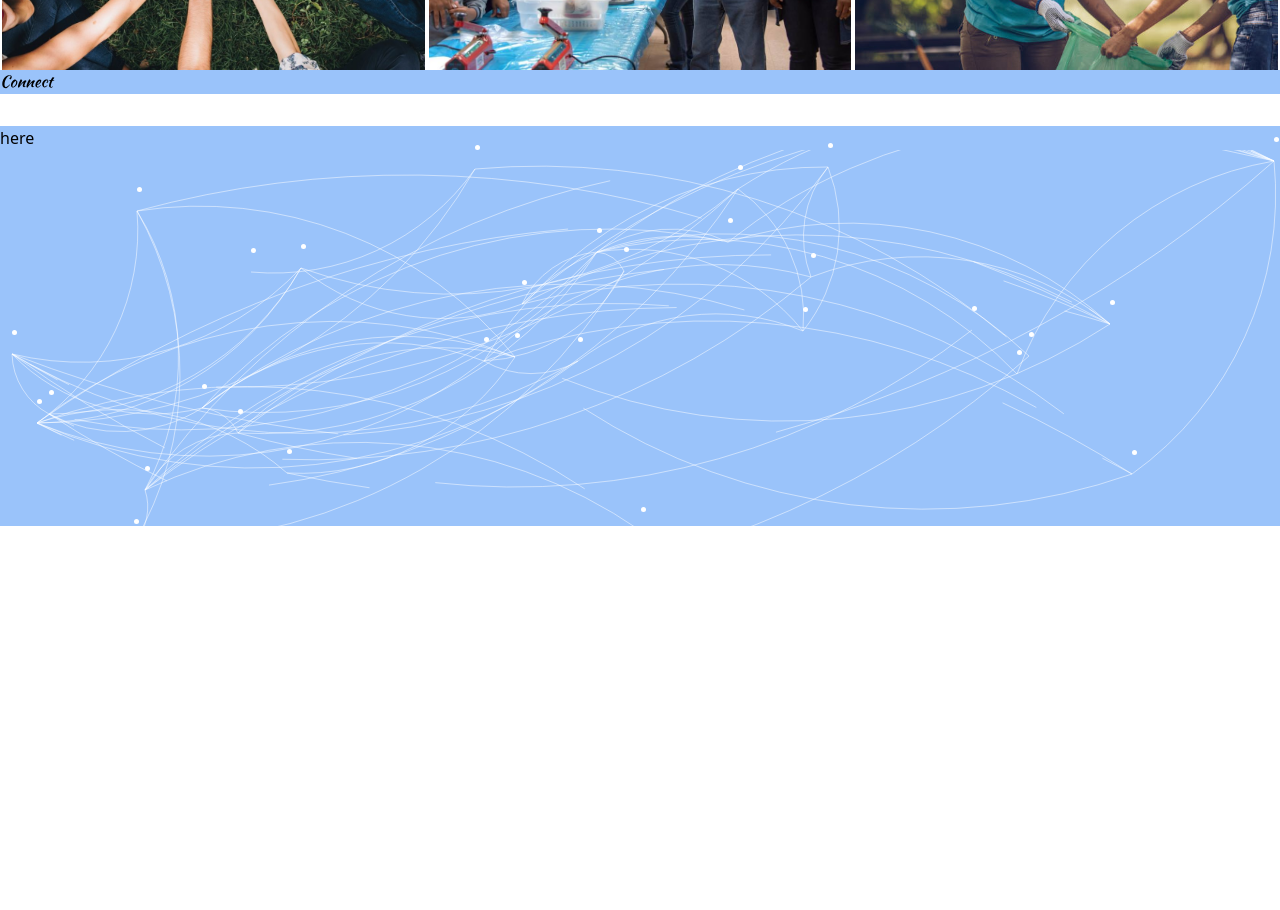
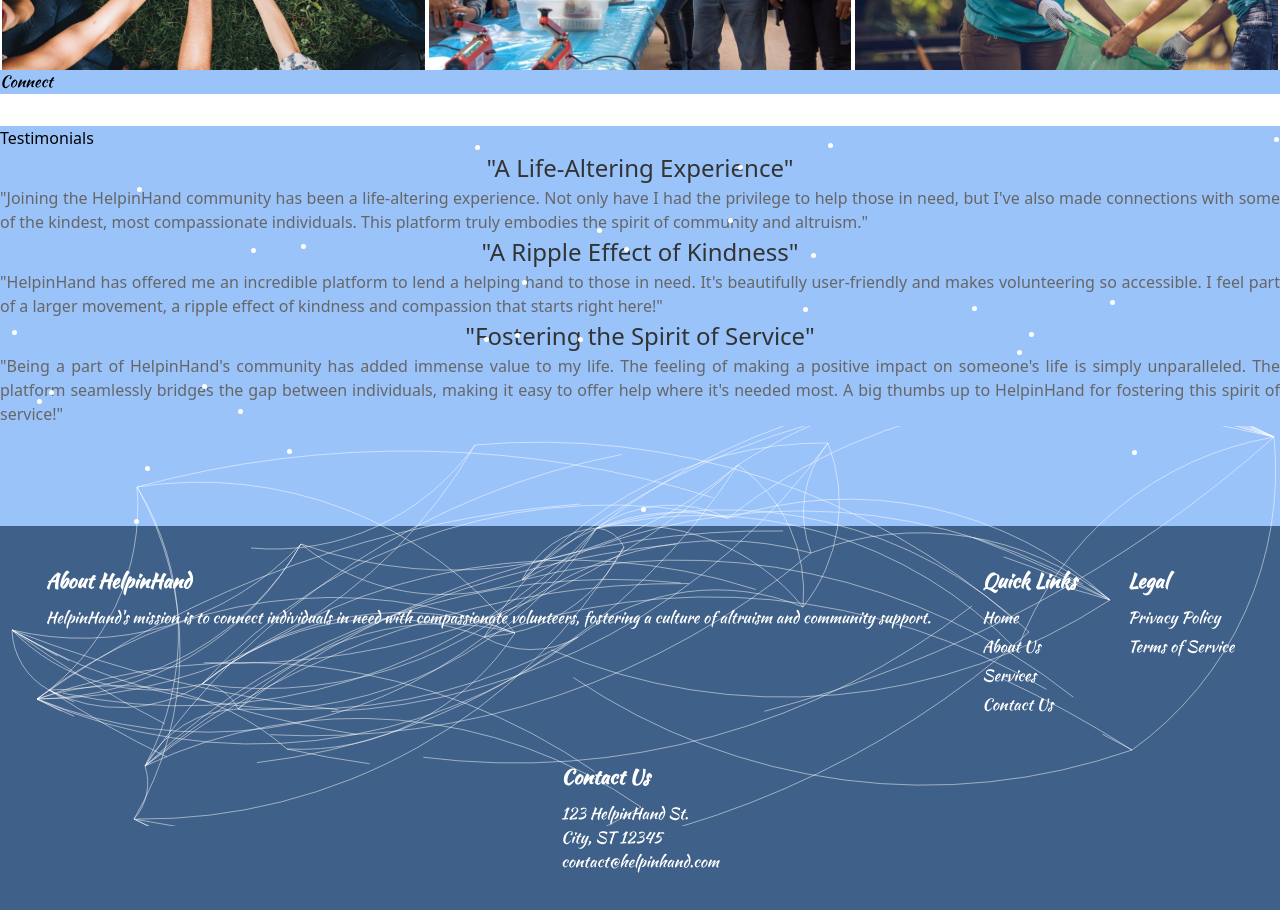
Before and after one commit to DanielcB123/helpinhandfrontend, a Vue app: page / in a window 1280 px wide. Shown: the part 1260-2170 px from the top of the page. Before the commit the page ends 1786 px from the top, so only its background shows below. Built offline with nearby package versions, Linux system fonts and the light colour scheme.

Commit message:
added footer and styled login modal

```diff
--- a/src/components/LandingPage.vue
+++ b/src/components/LandingPage.vue
@@ -74,7 +74,7 @@
 
     <!-- HOME -->
     <transition name="fade"  mode="out-in">
-      <div v-if="visibleSection === 'home'"  class="flex w-screen flex-grow bg-white">
+      <div v-if="visibleSection === 'home'"  class="w-screen bg-white">
         <div v-if="!isLargeScreen && 0" class="w-36 h-screen bg-cyan-100">side nav</div>
         <div class="w-screen h-auto" @scroll="handleScroll">
           <div class="w-full h-auto flex flex-wrap justify-around bg-white">
@@ -122,10 +122,26 @@
 
   <div class="half-screen" ref="container">
 
+<h1 class="absolute w-full flex justify-center text-2xl text-white">Testimonials</h1>
+<div class="ml-0 w-full h-auto m-12 p-3 rounded absolute flex justify-around">
 
-    <div class="bg-white bg-opacity-70 w-1/4 h-3/4 m-12 p-3 rounded absolute">
-      <h1>here</h1>
-    </div>
+<div class="w-1/4 p-5 rounded-md bg-white bg-opacity-50 z-100">
+    <h1 style="color: #333; font-size: 24px; text-align: center;">"A Life-Altering Experience"</h1>
+    <p style="font-size: 16px; color: #666; line-height: 1.5; text-align: justify;">
+      "Joining the HelpinHand community has been a life-altering experience. Not only have I had the privilege to help those in need, but I've also made connections with some of the kindest, most compassionate individuals. This platform truly embodies the spirit of community and altruism."    </p>
+</div>
+<div class="w-1/4 p-5 rounded-md bg-white bg-opacity-50 z-100">
+    <h1 style="color: #333; font-size: 24px; text-align: center;">"A Ripple Effect of Kindness"</h1>
+    <p style="font-size: 16px; color: #666; line-height: 1.5; text-align: justify;">
+      "HelpinHand has offered me an incredible platform to lend a helping hand to those in need. It's beautifully user-friendly and makes volunteering so accessible. I feel part of a larger movement, a ripple effect of kindness and compassion that starts right here!"    </p>
+</div>
+<div class="w-1/4 p-5 rounded-md bg-white bg-opacity-50 z-100">
+    <h1 style="color: #333; font-size: 24px; text-align: center;">"Fostering the Spirit of Service"</h1>
+    <p style="font-size: 16px; color: #666; line-height: 1.5; text-align: justify;">
+      "Being a part of HelpinHand's community has added immense value to my life. The feeling of making a positive impact on someone's life is simply unparalleled. The platform seamlessly bridges the gap between individuals, making it easy to offer help where it's needed most. A big thumbs up to HelpinHand for fostering this spirit of service!"    </p>
+</div>
+</div>
+
 
 
     <svg :width="width" :height="height">
@@ -160,20 +176,106 @@
             </div>
           </div>
         </div>
+
+<div class="mt-16 w-auto h-64 flex justify-center items-center ml-3 mr-8 mt-12">
+  <h6 class="text-8xl text-white" style="font-family: 'Kaushan Script', cursive;">
+
+
+<!-- Need to make footer a component to import -->
+    <footer class="footer bg-footer text-white">
+        <div class="footer-section">
+            <h2 class="footer-title">About HelpinHand</h2>
+            <p>HelpinHand's mission is to connect individuals in need with compassionate volunteers, fostering a culture of altruism and community support.</p>
+        </div>
+        <div class="footer-section">
+            <h2 class="footer-title">Quick Links</h2>
+            <a href="#">Home</a>
+            <a href="#">About Us</a>
+            <a href="#">Services</a>
+            <a href="#">Contact Us</a>
+        </div>
+        <div class="footer-section">
+            <h2 class="footer-title">Legal</h2>
+            <a href="#">Privacy Policy</a>
+            <a href="#">Terms of Service</a>
+        </div>
+        <div class="footer-section">
+            <h2 class="footer-title">Contact Us</h2>
+            <p>123 HelpinHand St.</p>
+            <p>City, ST 12345</p>
+            <p>contact@helpinhand.com</p>
+        </div>
+    </footer>
+
+  </h6>
+</div>
+
       </div>
     </transition>
 
+
+
+
+
+
     <!-- ABOUT -->
-    <transition name="fade"  mode="out-in">
-      <div v-if="visibleSection === 'about'" class="flex w-screen flex-grow bg-white">
+<transition name="fade"  mode="out-in">
+    <div v-if="visibleSection === 'about'" class="w-screen bg-white">
         <div v-if="!isLargeScreen && 0" class="w-36 h-screen bg-cyan-100">side nav</div>
-        <div class="w-screen h-auto" @scroll="handleScroll">
-          <div class="w-full h-auto flex flex-wrap justify-around bg-white">
-            About
-          </div>
+        <div class="w-screen h-[50vh]" @scroll="handleScroll">
+            <div class="w-full h-auto flex flex-wrap justify-around bg-white px-8 py-16">
+                <div class="w-full md:w-1/2">
+                    <img src="path_to_daniel_burgess_image" alt="Daniel Burgess" class="w-full h-auto rounded-full mb-8">
+                </div>
+                <div class="w-full md:w-1/2 md:pl-8">
+                    <h2 class="font-semibold text-xl mb-4">About Us</h2>
+                    <p class="text-gray-600 mb-4">
+                        [Your company name] was founded by Daniel Burgess with a mission to [insert mission statement here].
+                    </p>
+                    <p class="text-gray-600 mb-4">
+                        We believe in [insert core belief here]. Our dedication to [insert another value or vision here] sets us apart in the industry.
+                    </p>
+                    <p class="text-gray-600">
+                        With a relentless focus on [insert main area of focus here], we are committed to making a positive impact in [insert impact area here].
+                    </p>
+                </div>
+            </div>
         </div>
-      </div>
-    </transition>
+<div class="mt-6 w-auto h-64 bg-animation flex justify-center items-center ml-3 mr-8 mt-12">
+  <h6 class="text-8xl text-white" style="font-family: 'Kaushan Script', cursive;">
+
+
+<!-- Need to make footer a component to import -->
+    <footer class="footer bg-animation">
+        <div class="footer-section">
+            <h2 class="footer-title">About HelpinHand</h2>
+            <p>HelpinHand's mission is to connect individuals in need with compassionate volunteers, fostering a culture of altruism and community support.</p>
+        </div>
+        <div class="footer-section">
+            <h2 class="footer-title">Quick Links</h2>
+            <a href="#">Home</a>
+            <a href="#">About Us</a>
+            <a href="#">Services</a>
+            <a href="#">Contact Us</a>
+        </div>
+        <div class="footer-section">
+            <h2 class="footer-title">Legal</h2>
+            <a href="#">Privacy Policy</a>
+            <a href="#">Terms of Service</a>
+        </div>
+        <div class="footer-section">
+            <h2 class="footer-title">Contact Us</h2>
+            <p>123 HelpinHand St.</p>
+            <p>City, ST 12345</p>
+            <p>contact@helpinhand.com</p>
+        </div>
+    </footer>
+
+  </h6>
+</div>
+    </div>
+</transition>
+
 
 
 
@@ -677,4 +779,35 @@
     stroke-dashoffset: 0;
   }
 }
+.footer {
+    background-color: #f2f2f2;
+    padding: 20px;
+    color: white;
+    display: flex;
+    justify-content: space-around;
+    flex-wrap: wrap;
+}
+.footer-section {
+    margin: 20px;
+    font-size: 16px;
+}
+.footer-title {
+    font-weight: bold;
+    font-size: 20px;
+    color: white;
+    margin-bottom: 10px;
+}
+.footer-section a {
+    color: white;
+    text-decoration: none;
+    display: block;
+    margin-bottom: 5px;
+}
+.footer-section a:hover {
+    text-decoration: underline;
+}
+.bg-footer {
+    background-color: #3f6088;
+}
+
 </style>
--- a/src/components/LoginView.vue
+++ b/src/components/LoginView.vue
@@ -1,16 +1,33 @@
 <template>
-  <div class="bg-blue-500">
-    <h2 class="">Loginsss</h2>
-    <form @submit.prevent="login">
-      <input type="text" v-model="username" placeholder="Username" required>
-      <input type="password" v-model="password" placeholder="Password" required>
-      <button type="submit">Login</button>
-      <button type="button" @click="cancel">Cancel</button>
-    </form>
-    <p class="error" v-if="error">{{ error }}</p>
+  <div class="p-5 flex items-center justify-center custom-sky">
+    <div class="bg-white p-10 rounded shadow-3xl w-full">
+      <h2 class="text-center text-3xl font-extrabold text-gray-900 mb-7">Login</h2>
+      <form @submit.prevent="login">
+        <div class="space-y-6">
+          <div>
+            <label for="username" class="sr-only">Username</label>
+            <input id="username" type="text" v-model="username" required class="w-full px-3 py-2 placeholder-gray-500 border border-gray-300 rounded-md focus:outline-none focus:ring-blue-500 focus:border-blue-500 sm:text-sm" placeholder="Username">
+          </div>
+
+          <div>
+            <label for="password" class="sr-only">Password</label>
+            <input id="password" type="password" v-model="password" required class="w-full px-3 py-2 placeholder-gray-500 border border-gray-300 rounded-md focus:outline-none focus:ring-blue-500 focus:border-blue-500 sm:text-sm" placeholder="Password">
+          </div>
+
+          <div>
+            <button type="submit" class="w-full flex justify-center py-2 px-4 border border-transparent rounded-md shadow-sm text-sm font-medium text-white bg-blue-600 hover:bg-blue-700 focus:outline-none focus:ring-2 focus:ring-offset-2 focus:ring-indigo-500">Login</button>
+          </div>
+
+          <div>
+            <button type="button" @click="cancel" class="w-full flex justify-center py-2 px-4 border border-gray-300 rounded-md shadow-sm text-sm font-medium text-gray-700 bg-white hover:bg-gray-50 focus:outline-none focus:ring-2 focus:ring-offset-2 focus:ring-indigo-500">Cancel</button>
+          </div>
+        </div>
+      </form>
+
+      <div v-if="error" class="text-center text-red-500 font-semibold mt-6">{{ error }}</div>
+    </div>
   </div>
 </template>
-
 <script>
 import axios from 'axios';
 
@@ -57,3 +74,9 @@
   }
 }
 </script>
+
+<style scope>
+.custom-sky{
+  background: #9ac3fa;
+}
+</style>
```
